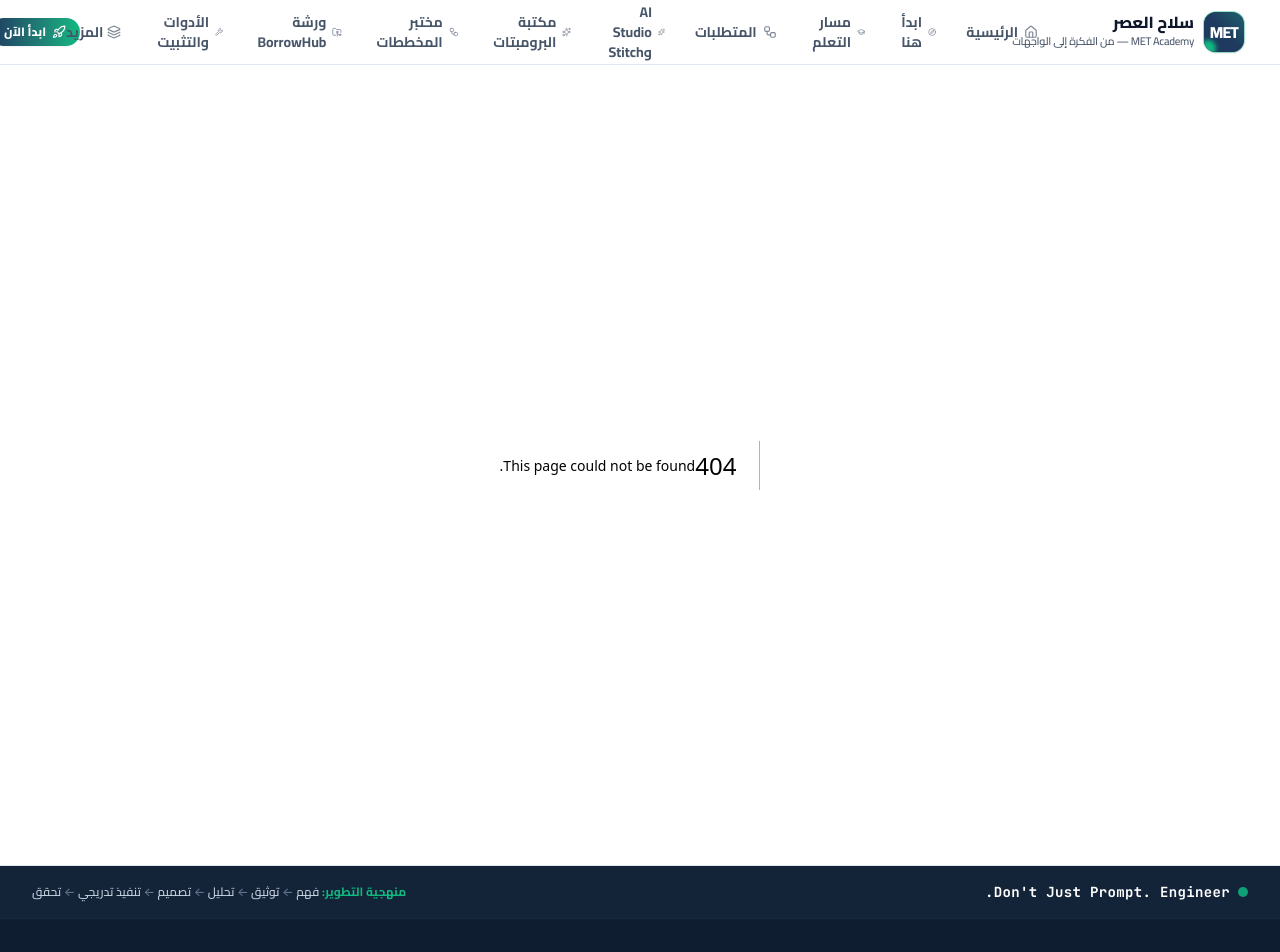
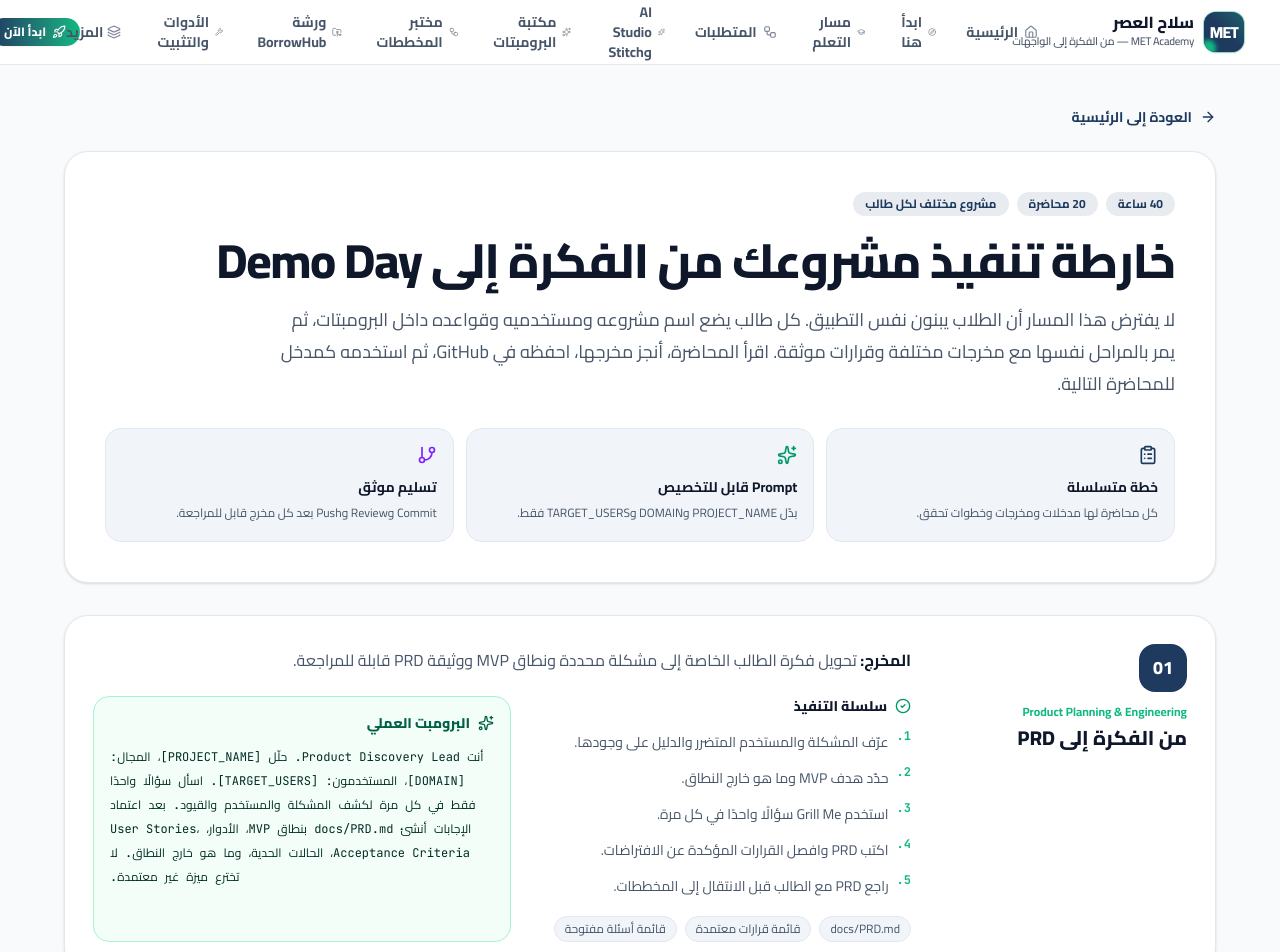
Before and after one commit to MahmoudAlmodalal/Ai_agents, a Next.js app: page /roadmap in a window 1280 px wide. Before the commit this address had no page. Shown: the top 952 px of the page. Built offline with nearby package versions, Linux system fonts and the light colour scheme.

Commit message:
feat: add 20-lecture project roadmap page

```diff
--- /dev/null
+++ b/src/app/roadmap/page.tsx
@@ -0,0 +1,70 @@
+import Link from 'next/link';
+import { ArrowRight, CheckCircle2, ClipboardList, GitBranch, Sparkles } from 'lucide-react';
+import { COURSE_LECTURES } from '@/src/lib/courseRoadmap';
+
+export const metadata = {
+  title: 'خارطة تنفيذ المشروع | MET Academy',
+  description: 'خطة 20 محاضرة مع خطوات تنفيذ وبرومبتات قابلة للتخصيص لكل مشروع طالب.',
+};
+
+export default function RoadmapPage() {
+  return (
+    <main className="min-h-screen bg-[var(--bg-body)] px-4 py-10 sm:px-6 lg:px-8" dir="rtl">
+      <div className="mx-auto max-w-6xl">
+        <Link href="/" className="mb-6 inline-flex items-center gap-2 text-sm font-bold text-[var(--primary)] hover:text-[var(--accent)]">
+          <ArrowRight className="h-4 w-4" /> العودة إلى الرئيسية
+        </Link>
+
+        <header className="rounded-3xl border border-[var(--border-color)] bg-[var(--bg-surface)] p-6 shadow-sm sm:p-10">
+          <div className="flex flex-wrap items-center gap-2 text-xs font-bold text-[var(--primary)]">
+            <span className="rounded-full bg-[var(--primary)]/10 px-3 py-1">40 ساعة</span>
+            <span className="rounded-full bg-[var(--primary)]/10 px-3 py-1">20 محاضرة</span>
+            <span className="rounded-full bg-[var(--primary)]/10 px-3 py-1">مشروع مختلف لكل طالب</span>
+          </div>
+          <h1 className="mt-5 text-3xl font-black tracking-tight text-[var(--text-main)] sm:text-5xl">خارطة تنفيذ مشروعك من الفكرة إلى Demo Day</h1>
+          <p className="mt-5 max-w-4xl text-base leading-8 text-[var(--text-muted)] sm:text-lg">
+            لا يفترض هذا المسار أن الطلاب يبنون نفس التطبيق. كل طالب يضع اسم مشروعه ومستخدميه وقواعده داخل البرومبتات، ثم يمر بالمراحل نفسها مع مخرجات مختلفة وقرارات موثقة. اقرأ المحاضرة، أنجز مخرجها، احفظه في GitHub، ثم استخدمه كمدخل للمحاضرة التالية.
+          </p>
+          <div className="mt-7 grid gap-3 sm:grid-cols-3">
+            <div className="rounded-2xl border border-[var(--border-color)] bg-[var(--bg-card-subtle)] p-4"><ClipboardList className="mb-3 h-5 w-5 text-[var(--primary)]" /><strong className="block text-sm text-[var(--text-main)]">خطة متسلسلة</strong><span className="mt-1 block text-xs leading-6 text-[var(--text-muted)]">كل محاضرة لها مدخلات ومخرجات وخطوات تحقق.</span></div>
+            <div className="rounded-2xl border border-[var(--border-color)] bg-[var(--bg-card-subtle)] p-4"><Sparkles className="mb-3 h-5 w-5 text-emerald-600" /><strong className="block text-sm text-[var(--text-main)]">Prompt قابل للتخصيص</strong><span className="mt-1 block text-xs leading-6 text-[var(--text-muted)]">بدّل PROJECT_NAME وDOMAIN وTARGET_USERS فقط.</span></div>
+            <div className="rounded-2xl border border-[var(--border-color)] bg-[var(--bg-card-subtle)] p-4"><GitBranch className="mb-3 h-5 w-5 text-violet-600" /><strong className="block text-sm text-[var(--text-main)]">تسليم موثق</strong><span className="mt-1 block text-xs leading-6 text-[var(--text-muted)]">Commit وReview وPush بعد كل مخرج قابل للمراجعة.</span></div>
+          </div>
+        </header>
+
+        <div className="mt-8 space-y-5">
+          {COURSE_LECTURES.map((lecture) => (
+            <article key={lecture.number} id={`lecture-${lecture.number}`} className="scroll-mt-6 rounded-3xl border border-[var(--border-color)] bg-[var(--bg-surface)] p-5 shadow-sm sm:p-7">
+              <div className="flex flex-col gap-5 lg:flex-row lg:items-start">
+                <div className="flex shrink-0 items-center gap-3 lg:w-64 lg:flex-col lg:items-start">
+                  <span className="flex h-12 w-12 items-center justify-center rounded-2xl bg-[var(--primary)] text-lg font-black text-white">{String(lecture.number).padStart(2, '0')}</span>
+                  <div><p className="text-xs font-bold text-[var(--accent)]">{lecture.axis}</p><h2 className="mt-1 text-xl font-black text-[var(--text-main)]">{lecture.title}</h2></div>
+                </div>
+                <div className="min-w-0 flex-1">
+                  <p className="leading-8 text-[var(--text-muted)]"><strong className="text-[var(--text-main)]">المخرج:</strong> {lecture.outcome}</p>
+                  <div className="mt-5 grid gap-5 xl:grid-cols-[1fr_1.1fr]">
+                    <div>
+                      <h3 className="mb-3 flex items-center gap-2 text-sm font-black text-[var(--text-main)]"><CheckCircle2 className="h-4 w-4 text-emerald-600" /> سلسلة التنفيذ</h3>
+                      <ol className="space-y-2 text-sm leading-7 text-[var(--text-muted)]">
+                        {lecture.steps.map((step, index) => <li key={step} className="flex gap-2"><span className="font-mono text-xs font-bold text-[var(--accent)]">{index + 1}.</span><span>{step}</span></li>)}
+                      </ol>
+                      <div className="mt-4 flex flex-wrap gap-2">{lecture.deliverables.map((item) => <span key={item} className="rounded-full border border-[var(--border-color)] bg-[var(--bg-card-subtle)] px-2.5 py-1 text-xs text-[var(--text-muted)]">{item}</span>)}</div>
+                    </div>
+                    <div className="rounded-2xl border border-emerald-200 bg-emerald-50/60 p-4 dark:border-emerald-900 dark:bg-emerald-950/20">
+                      <h3 className="mb-3 flex items-center gap-2 text-sm font-black text-emerald-800 dark:text-emerald-300"><Sparkles className="h-4 w-4" /> البرومبت العملي</h3>
+                      <pre className="max-h-72 overflow-auto whitespace-pre-wrap text-left text-xs leading-6 text-emerald-950 dark:text-emerald-100" dir="auto">{lecture.prompt}</pre>
+                    </div>
+                  </div>
+                </div>
+              </div>
+            </article>
+          ))}
+        </div>
+
+        <footer className="mt-8 rounded-2xl border border-amber-200 bg-amber-50 p-5 text-sm leading-7 text-amber-950 dark:border-amber-900 dark:bg-amber-950/20 dark:text-amber-100">
+          <strong>قاعدة العمل:</strong> لا تنفذ المحاضرات كقائمة أوامر عمياء. اقرأ وثائق مشروعك، عدّل البرومبت بما يناسب مجالك، نفّذ مخرجًا واحدًا، راجعه مع الطالب، ثم احفظه في GitHub قبل الانتقال إلى الخطوة التالية. إذا كانت تقنية مشروع الطالب مختلفة، تبقى المنهجية والمخرجات ثابتة وتتغير الأدوات فقط.
+        </footer>
+      </div>
+    </main>
+  );
+}
```
